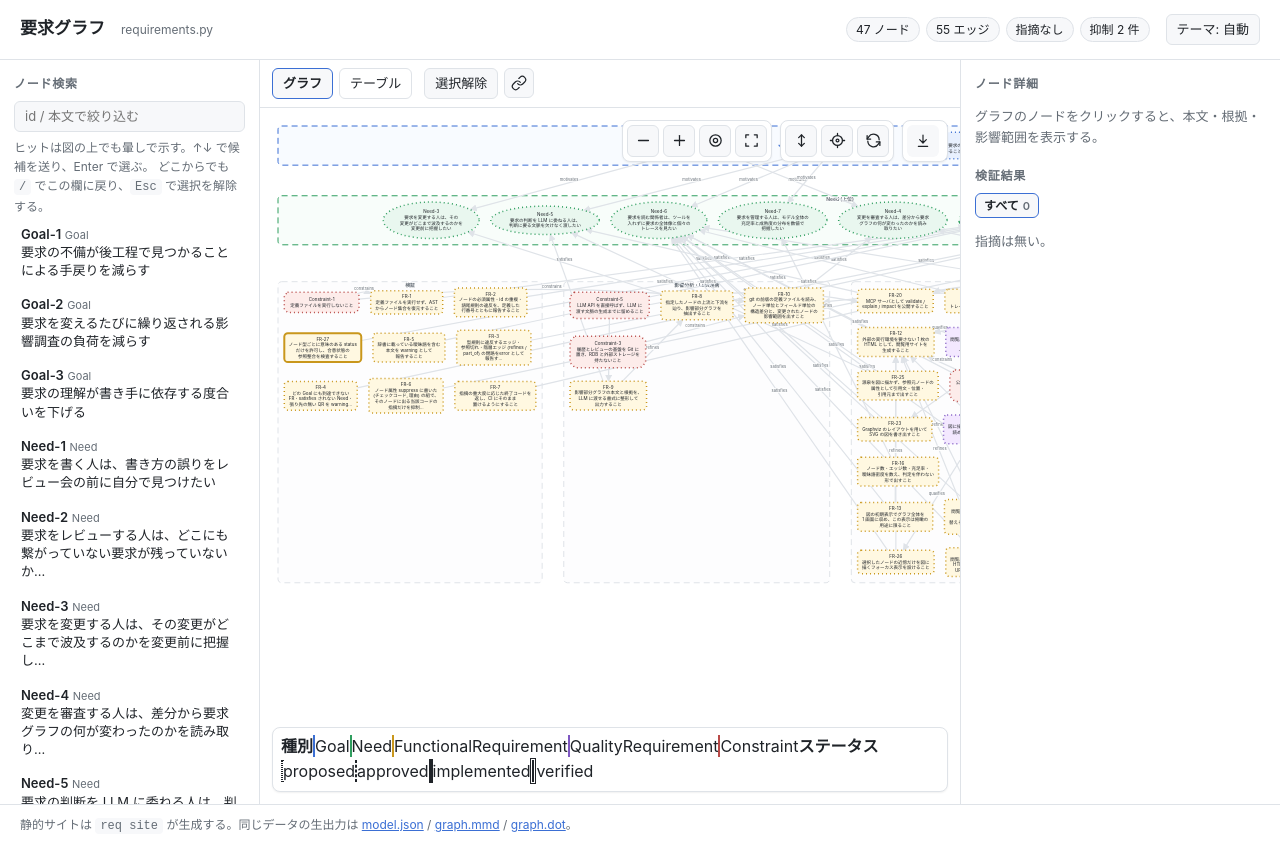
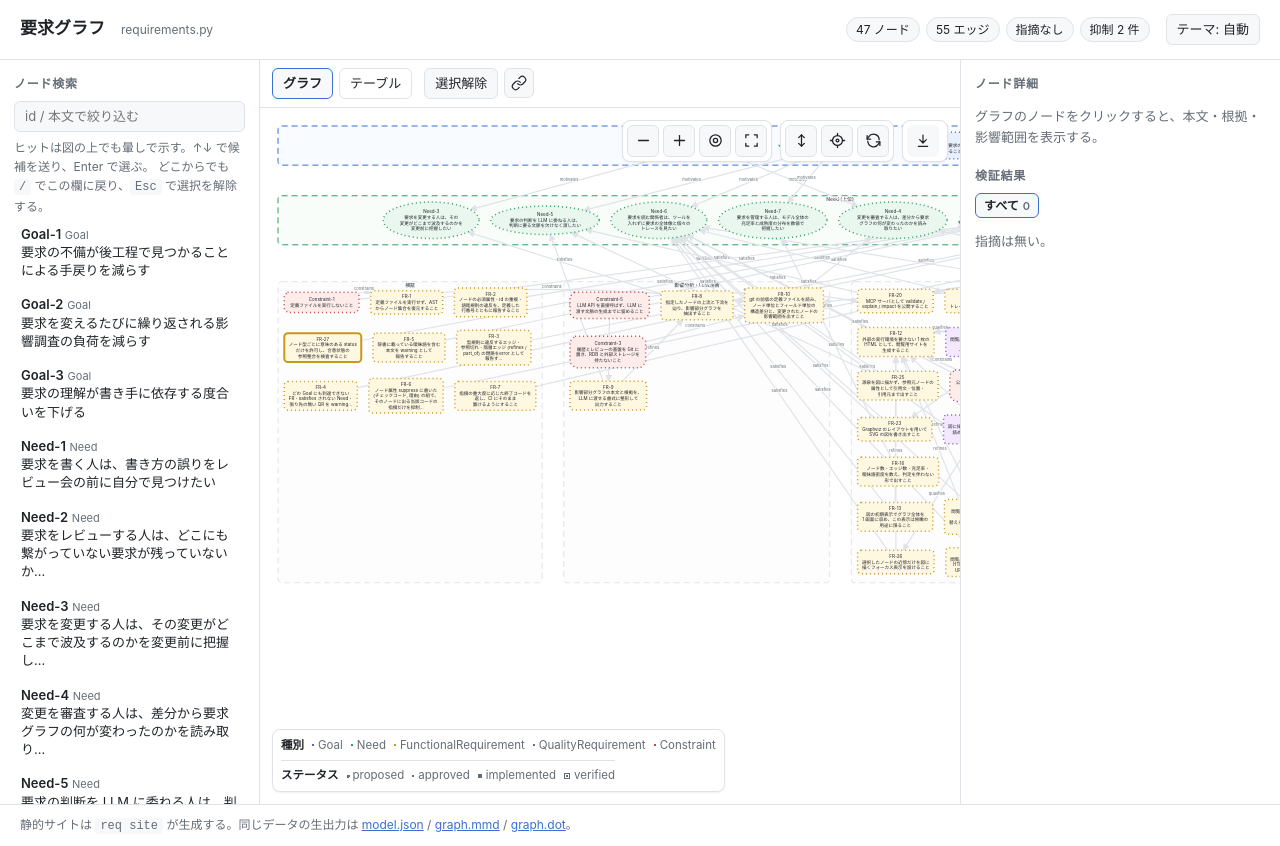
Before and after one commit to tosi29/requirement-model, a website: page site/index.html in a window 1280 px wide. Drawn offline with nearby package versions, Linux system fonts and the light colour scheme.

Commit message:
ui: 凡例の種別とstatusを別段に分ける

```diff
--- a/site/index.html
+++ b/site/index.html
@@ -248,6 +248,10 @@ main {
   z-index: 2;
   left: 12px;
   bottom: 12px;
+  display: flex;
+  flex-direction: column;
+  align-items: flex-start;
+  gap: 6px;
   max-width: calc(100% - 24px);
   padding: 6px 8px;
   border: 1px solid var(--border);
@@ -461,6 +465,20 @@ button.finding:hover { box-shadow: inset 0 0 0 1px var(--accent); }
 .legend span { display: inline-flex; align-items: center; gap: 4px; }
 .legend .legend-group { gap: 4px 8px; flex-wrap: wrap; }
 .legend .legend-group b { font-weight: 600; color: var(--fg); }
+.graph-legend .legend-group {
+  display: flex;
+  align-items: center;
+  flex-wrap: wrap;
+  gap: 4px 8px;
+  font-size: 11.5px;
+  color: var(--muted);
+}
+.graph-legend .legend-group + .legend-group {
+  padding-top: 5px;
+  border-top: 1px solid var(--border);
+}
+.graph-legend .legend-group > span { display: inline-flex; align-items: center; gap: 4px; }
+.graph-legend .legend-group > b { font-weight: 600; color: var(--fg); }
 /* 見本の border-* は JS が凡例データから直接書き込む (種別=配色 / status=線種)。 */
 .legend .swatch { width: 12px; height: 12px; border: 1px solid; border-radius: 2px; flex: none; }
 footer { padding: 10px 20px; border-top: 1px solid var(--border); color: var(--muted); font-size: 12px; }
@@ -2553,7 +2571,7 @@ ${text}`;
   function renderLegend() {
     const scheme = palette().dark ? "dark" : "light";
     const groups = legendGroups(DATA.meta, scheme).map((group) => {
-      const container = htmlEl("span", { class: "legend-group" }, htmlEl("b", {}, group.title));
+      const container = htmlEl("div", { class: "legend-group" }, htmlEl("b", {}, group.title));
       for (const { label, swatch } of group.items) {
         const mark = htmlEl("i", { class: "swatch" });
         mark.style.background = swatch.background;
--- a/src/reqmodel/presentation/site_app.ts
+++ b/src/reqmodel/presentation/site_app.ts
@@ -819,7 +819,7 @@ function renderStats() {
 function renderLegend() {
   const scheme = palette().dark ? "dark" : "light";
   const groups = legendGroups(DATA.meta, scheme).map((group) => {
-    const container = htmlEl("span", { class: "legend-group" }, htmlEl("b", {}, group.title));
+    const container = htmlEl("div", { class: "legend-group" }, htmlEl("b", {}, group.title));
     for (const { label, swatch } of group.items) {
       const mark = htmlEl("i", { class: "swatch" });
       mark.style.background = swatch.background;
--- a/src/reqmodel/presentation/site_bundle.js
+++ b/src/reqmodel/presentation/site_bundle.js
@@ -1961,7 +1961,7 @@ ${text}`;
   function renderLegend() {
     const scheme = palette().dark ? "dark" : "light";
     const groups = legendGroups(DATA.meta, scheme).map((group) => {
-      const container = htmlEl("span", { class: "legend-group" }, htmlEl("b", {}, group.title));
+      const container = htmlEl("div", { class: "legend-group" }, htmlEl("b", {}, group.title));
       for (const { label, swatch } of group.items) {
         const mark = htmlEl("i", { class: "swatch" });
         mark.style.background = swatch.background;
```
Also changed, not shown: docs/design/site.md (+2 -0 lines), src/reqmodel/presentation/site_template.html (+18 -0 lines), README.md, 1 other file.
